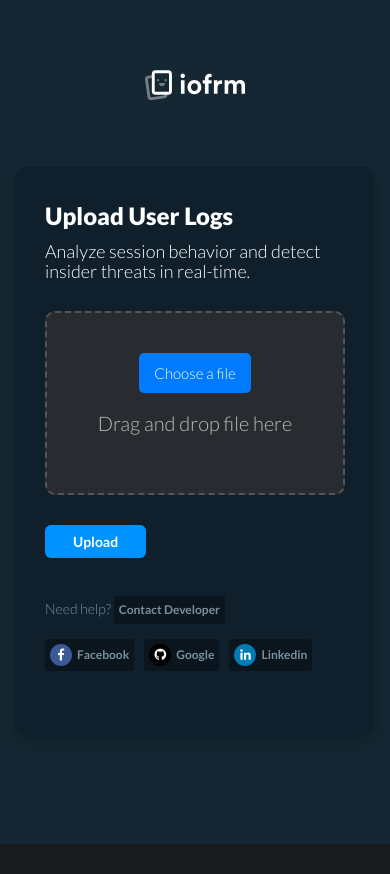
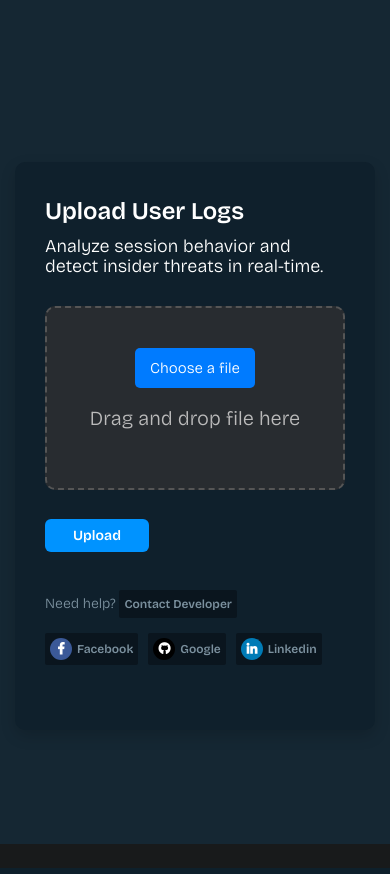
Before and after one commit to iamAgbaCoder/UBA-Insider-Threat-Detection, a Flask app: page / in a window 390 px wide. Run offline with Flask 3, Linux system fonts and the light colour scheme; some libraries are stand-ins or nearby versions.

Commit message:
Change font family and fix some tweaks in UI

```diff
--- a/static/css/iostyle.css
+++ b/static/css/iostyle.css
@@ -16,12 +16,13 @@
 2. Responsive Styles.
 -------------------------------------------------------------------*/
 @import url("https://fonts.googleapis.com/css?family=Lato:100,300,400,700,900");
+@import url("https://fonts.googleapis.com/css2?family=Bricolage+Grotesque:wght@300;400;600&display=swap");
 /* -----------------------------------
     1 - General Styles
 ------------------------------------*/
 *, body {
-    font-family: "Lato", sans-serif;
-    font-weight: 400;
+    font-family: 'Bricolage Grotesque', "Lato", sans-serif;
+    /* font-weight: 400; */
     -webkit-font-smoothing: antialiased;
     text-rendering: optimizeLegibility;
     -moz-osx-font-smoothing: grayscale;
@@ -72,7 +73,7 @@ html, body {
 
 .website-logo .logo {
     display: inline-block;
-    background-image: url("../images/logo-light.svg");
+    background-image: url("../images/logo-light.png");
     background-size: contain;
     background-repeat: no-repeat;
 }
@@ -99,7 +100,7 @@ html, body {
 
 .website-logo-inside .logo {
     display: inline-block;
-    background-image: url("../images/logo-light.svg");
+    background-image: url("../images/logo-light.png");
     background-size: contain;
     background-repeat: no-repeat;
 }
@@ -839,6 +840,7 @@ html, body {
 .form-content .form-button {
     margin-top: 0.9rem;
     margin-bottom: 1.5rem;
+    align-items: center;
 }
 
 .form-content .form-button.d-flex > * {
@@ -1568,7 +1570,7 @@ input.sm-content {
 }
 
 .form-body.without-side .website-logo-inside .logo {
-    background-image: url("../images/logo-dark.svg");
+    /* background-image: url("../images/logo-dark.svg"); */
 }
 
 .form-body.without-side .form-holder .form-content ::-webkit-input-placeholder {
@@ -2124,7 +2126,7 @@ input.sm-content {
     }
 
     .website-logo .logo {
-        background-image: url("../images/logo-light.svg");
+        background-image: url("../images/logo-light.png");
     }
 
     .form-body.without-side .img-holder {
@@ -2132,7 +2134,7 @@ input.sm-content {
     }
 
     .form-body.without-side .website-logo .logo {
-        background-image: url("../images/logo-light.svg");
+        background-image: url("../images/logo-light.png");
     }
 
     .form-body.without-side .form-holder .form-content {
--- a/static/css/iotheme29.css
+++ b/static/css/iotheme29.css
@@ -35,7 +35,7 @@ body {
 }
 
 .website-logo .logo {
-    background-image: url("../images/logo-light.svg");
+    background-image: url("../images/logo-light.png");
 }
 
 .website-logo .logo img {
@@ -47,7 +47,7 @@ body {
 }
 
 .website-logo-inside .logo {
-    background-image: url("../images/logo-light.svg");
+    background-image: url("../images/logo-light.png");
 }
 
 .website-logo-inside .logo img {
@@ -470,7 +470,7 @@ body {
 }
 
 .form-body.without-side .website-logo-inside .logo {
-    background-image: url("../images/logo-light.svg");
+    background-image: url("../images/logo-light.png");
 }
 
 .form-body.without-side h3 {
@@ -627,6 +627,6 @@ body {
     }
 
     .form-body.without-side .website-logo .logo {
-        background-image: url("../images/logo-light.svg");
+        background-image: url("../images/logo-light.png");
     }
 }
--- a/static/css/upload.css
+++ b/static/css/upload.css
@@ -1,5 +1,5 @@
 body {
-    font-family: Arial, sans-serif;
+    font-family: "Lato", sans-serif;
     display: flex;
     justify-content: center;
     align-items: center;
@@ -52,5 +52,5 @@ button {
 }
 
 button:hover {
-    background-color: #218838;
+    background-color: #29A4FF;
 }
--- a/templates/index.html
+++ b/templates/index.html
@@ -5,6 +5,7 @@
     <meta charset="UTF-8">
     <meta name="viewport" content="width=device-width, initial-scale=1.0">
     <title> UBA (User Behaviour Analytics) Insider Threat Detection Software </title>
+    <link rel="icon" type="image/ico" href="{{ url_for('static', filename='images/favicon.ico') }}" />
     <link rel="stylesheet" type="text/css" href="{{ url_for('static', filename='css/bootstrap.min.css') }}">
     <link rel="stylesheet" type="text/css" href="{{ url_for('static', filename='css/fontawesome-all.min.css') }}">
     <link rel="stylesheet" type="text/css" href="{{ url_for('static', filename='css/iostyle.css') }}">
@@ -14,9 +15,10 @@
 <body>
     <div class="form-body without-side">
         <div class="website-logo">
-            <a href="/">
+            <a href="/" style="text-decoration: none;">
                 <div class="logo">
-                    <img class="logo-size" src="{{ url_for('static', filename='images/logo-light.svg') }}" alt="">
+                    <!-- <img class="logo" width="100%" height="100%" src="{{ url_for('static', filename='images/logo-light.png') }}" alt=""> -->
+                  <!-- </center><h3 style="color: #fff; text-align: center; font-size: 35px; text-decoration: none;font-weight: 900;margin-bottom: 10px;">UBA-TD</H3></center> -->
                 </div>
             </a>
         </div>
```
Also changed, not shown: static/images/favicon.ico (added), static/images/lade-logo-white.png (added), static/images/logo-light.png (added).
